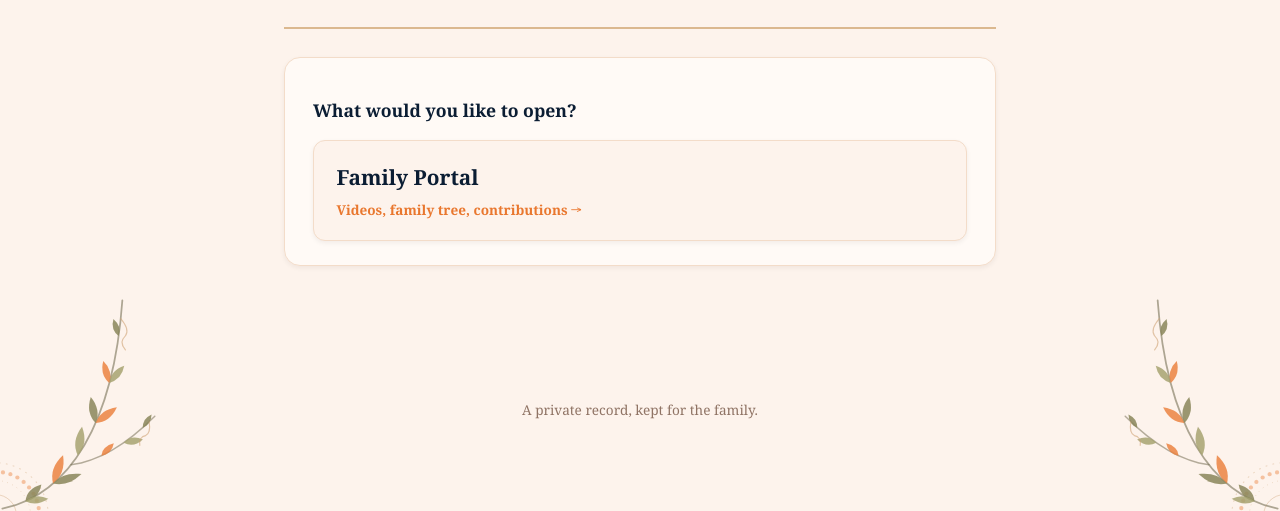
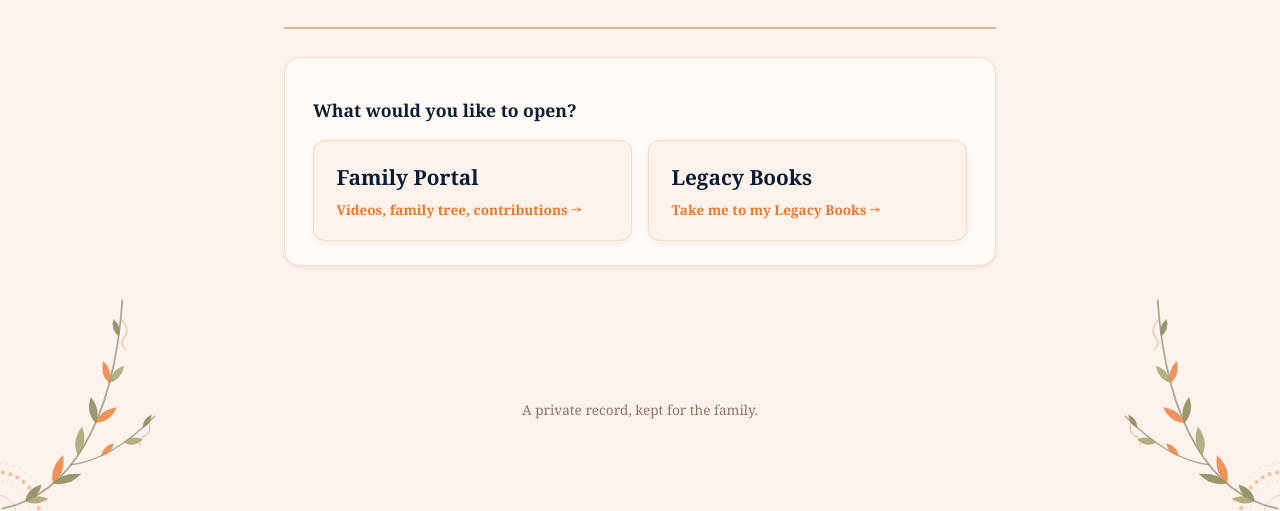
Before and after one commit to shaheeniv/Anvay, a Flask app: page /home in a window 1280 px wide. Shown: the part 289-800 px from the top of the page. Run offline with Flask 3, Linux system fonts and the light colour scheme; the visitor is signed in with stand-in values (Sample User, id 1); data comes from the database, SQL or seed files in the repository; data that the repository does not hold is empty.

Commit message:
Landing page: link to Legacy Books index instead of listing each book
Mavji & Radha won't be the only Legacy Book — more are planned per
family branch — so the second box now always reads "Legacy Books" and
goes to the index page, rather than showing every book project
directly on the landing page.

Co-Authored-By: Claude Sonnet 5 <noreply@anthropic.com>

```diff
--- a/app.py
+++ b/app.py
@@ -193,11 +193,12 @@ def uploaded_file(filename):
 @app.route("/home")
 def home():
     """Post-login landing page: a choice between the ongoing Family
-    Portal (the dashboard below) and any Legacy Book projects. The
-    dashboard itself is unchanged — just one click further in now."""
-    db = get_db()
-    projects = db.execute("SELECT * FROM book_projects ORDER BY created_at DESC").fetchall()
-    return render_template("home.html", projects=projects)
+    Portal (the dashboard below) and the Legacy Books index (which lists
+    every book project — there will be more than one over time, one per
+    family branch, so this links to the index rather than listing each
+    one here directly). The dashboard itself is unchanged — just one
+    click further in now."""
+    return render_template("home.html")
 
 
 # ---------------------------------------------------------------------------
--- a/templates/home.html
+++ b/templates/home.html
@@ -13,12 +13,10 @@
         <span class="family-box-name">Family Portal</span>
         <span class="family-box-cta">Videos, family tree, contributions &rarr;</span>
       </a>
-      {% for project in projects %}
-        <a class="family-box-link" href="{{ url_for('show_book', book_id=project['id']) }}">
-          <span class="family-box-name">{{ project['title'] }}</span>
-          <span class="family-box-cta">Legacy Book &rarr;</span>
-        </a>
-      {% endfor %}
+      <a class="family-box-link" href="{{ url_for('books_index') }}">
+        <span class="family-box-name">Legacy Books</span>
+        <span class="family-box-cta">Take me to my Legacy Books &rarr;</span>
+      </a>
     </div>
   </section>
 
```
